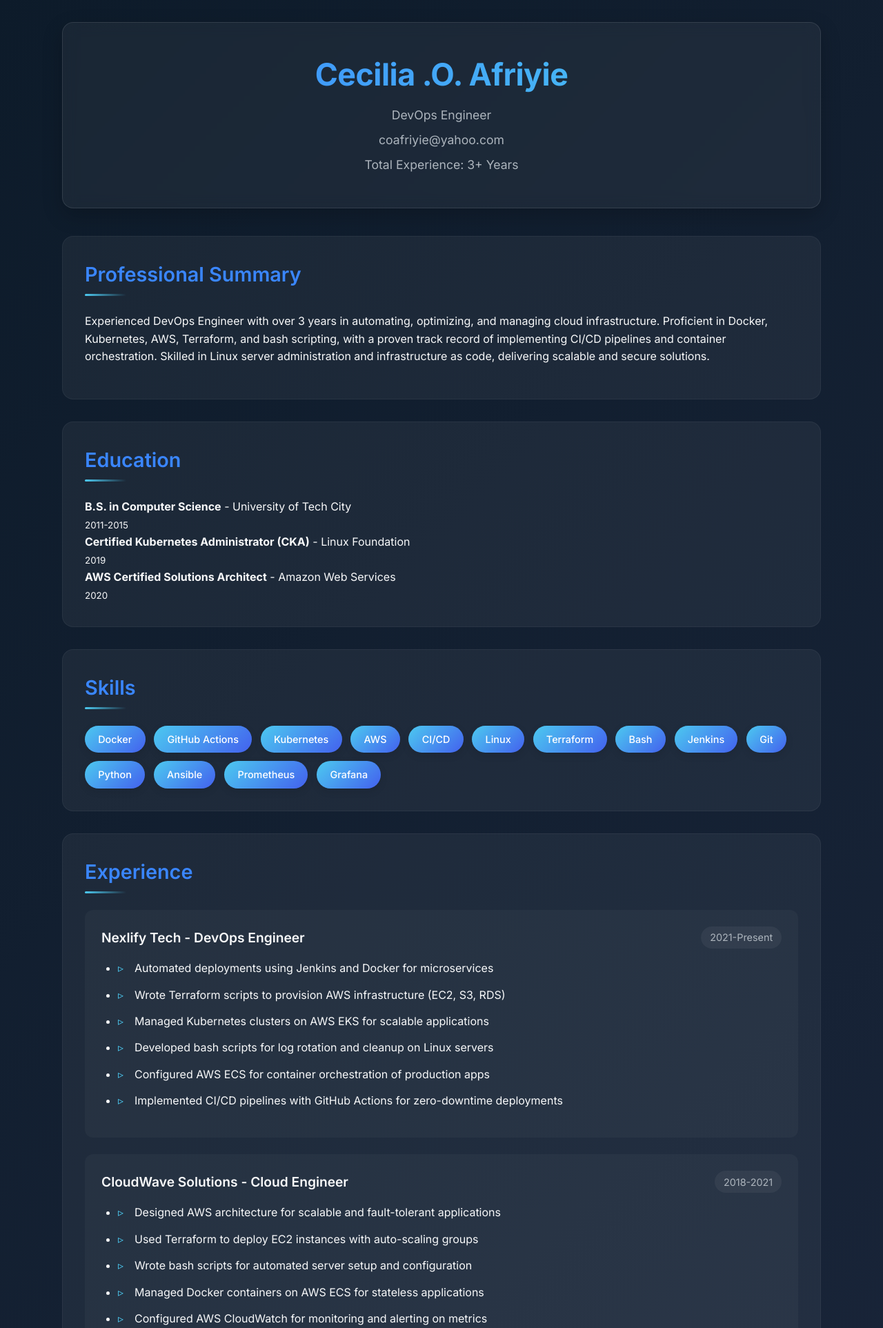
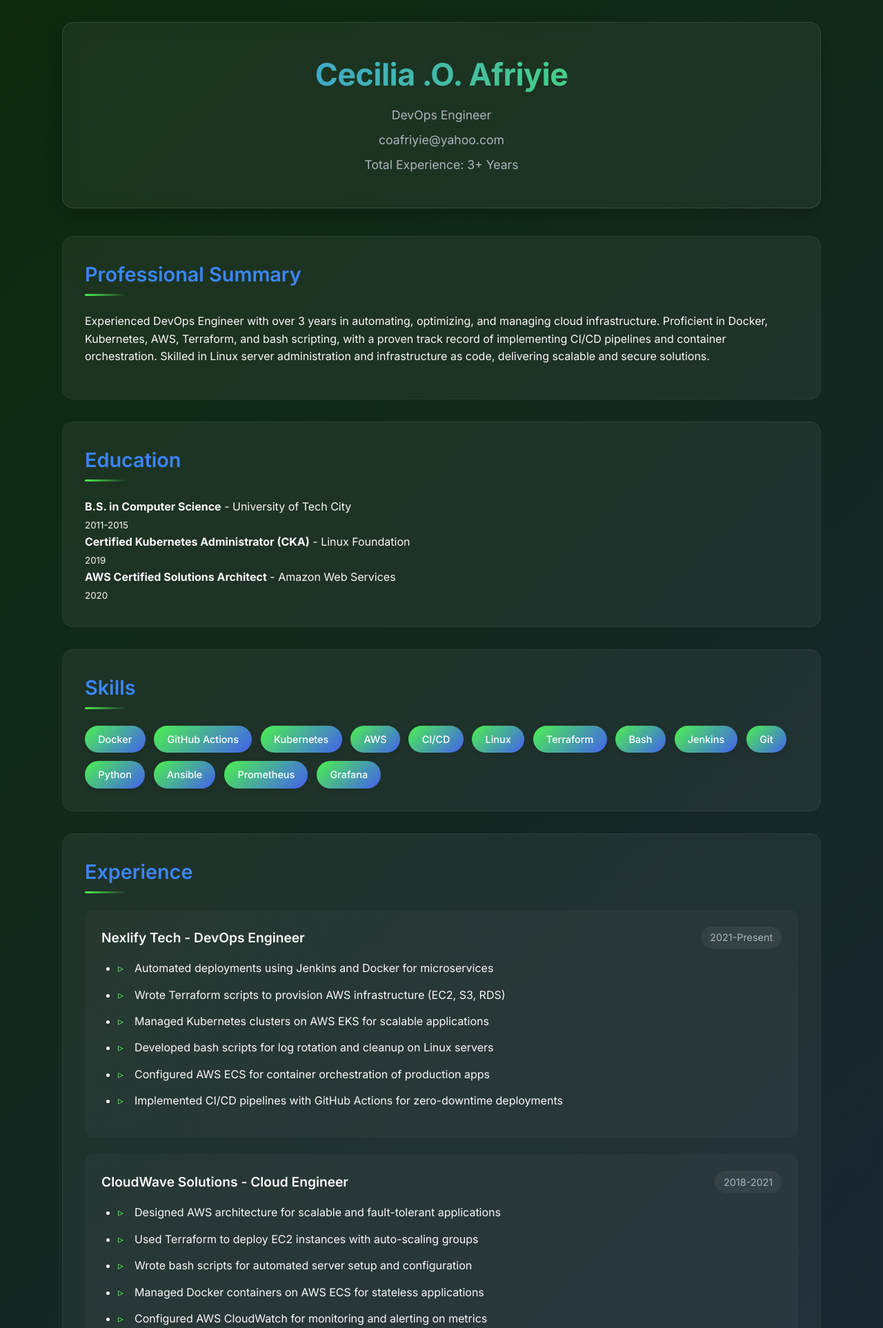
Before and after one commit to ericeci2009/my-resume1, a Flask app: page / in a window 1280 px wide. Shown: the top 1925 px of the page at 69% size. Run offline with Flask 3, Linux system fonts and the light colour scheme.

Commit message:
deployment added

```diff
--- a/templates/index.html
+++ b/templates/index.html
@@ -17,12 +17,12 @@
 
     <style>
         :root {
-            --primary: #4cc9f0;
+            --primary: #4cf04f;
             --secondary: #4361ee;
             --accent: #3a86ff;
-            --dark: #0d1b2a;
+            --dark: #0e2a0d;
             --darker: #1b263b;
-            --light: #f8f9fa;
+            --light: #faf8f9;
             --muted: #adb5bd;
             --card-bg: rgba(255, 255, 255, 0.05);
             --transition: all 0.3s cubic-bezier(0.25, 0.8, 0.25, 1);
```
